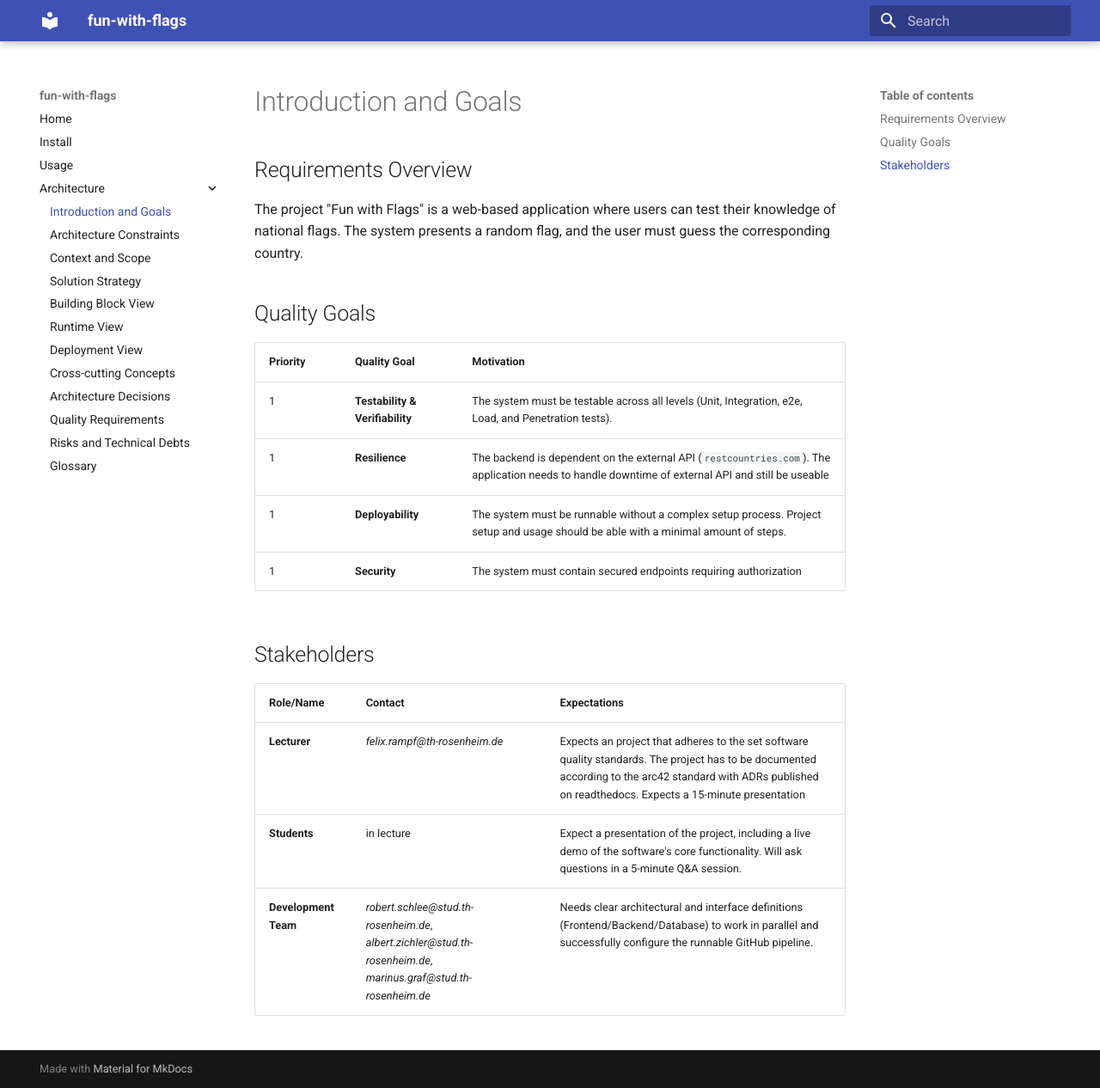
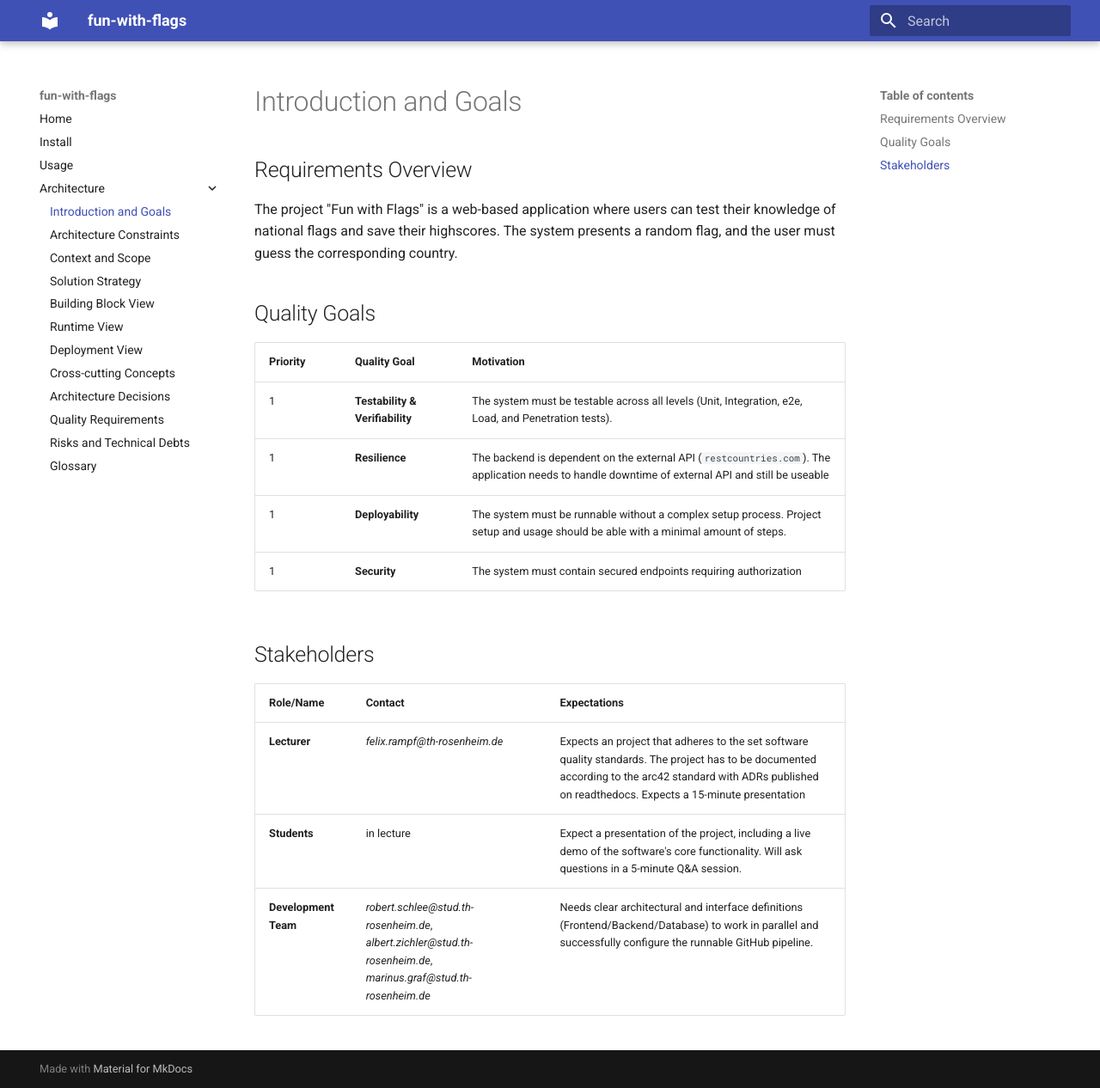
Before and after one commit to r0135tE1/sqs, an MkDocs documentation site: the page built from docs/architecture/01_introduction_and_goals.md, in a window 1280 px wide and 1266 px high. Shown: the whole window at 86% size. Built offline with MkDocs 1.6.1 and Material for MkDocs 9.7.7, drawn with Linux system fonts in a browser that asks for light colours.

Commit message:
high score saving in chapter 1

```diff
--- a/docs/architecture/01_introduction_and_goals.md
+++ b/docs/architecture/01_introduction_and_goals.md
@@ -2,8 +2,7 @@
 
 ## Requirements Overview
 
-The project "Fun with Flags" is a web-based application where users can test their knowledge of national flags. The system presents a random flag, and the user must guess the corresponding country.
-<!--store highscore-->
+The project "Fun with Flags" is a web-based application where users can test their knowledge of national flags and save their highscores. The system presents a random flag, and the user must guess the corresponding country.
 
 ## Quality Goals
 
```
